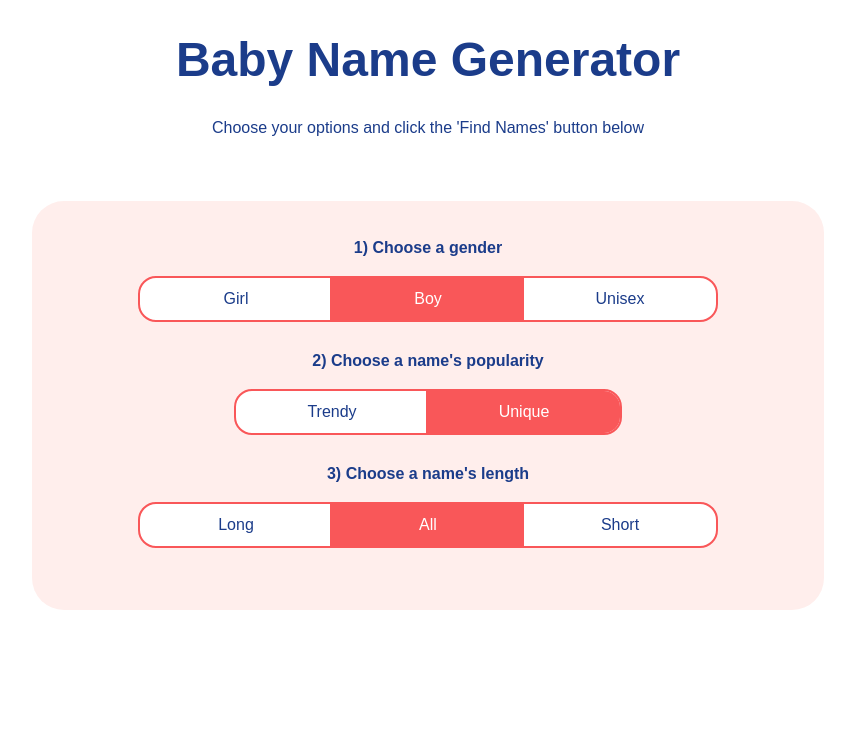
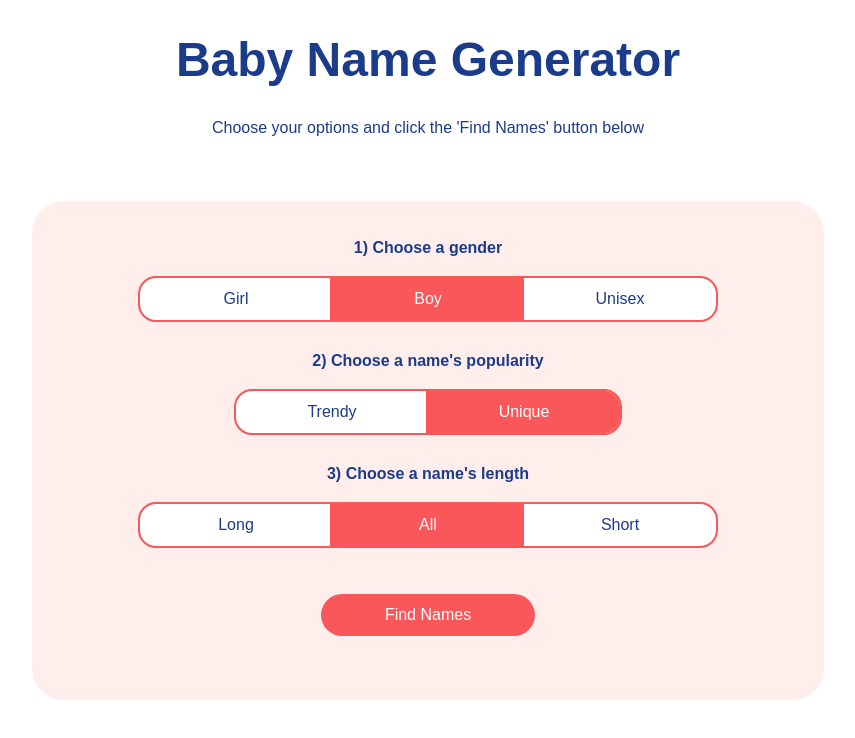
Before and after one commit to EgoLydia/baby-name-generator, a Nuxt app: page / in a window 1280 px wide. Shown: the top 738 px of the page, without its empty margins (212-1067 px from the left). Built offline with nearby package versions, Linux system fonts and the light colour scheme.

Commit message:
Feat: compute names on click after selecting options

```diff
--- a/app.vue
+++ b/app.vue
@@ -4,6 +4,7 @@
     <p>Choose your options and click the 'Find Names' button below</p>
     <div class="options-container">
       <Option :option="option" :options=options v-for=" option in optionsArray" :key="option.title" />
+      <button class="primary" @click="computedSelectedNames">Find Names</button>
       <div class="cards-container">
         <CardName :name="name" v-for="name, index in selectedNames" :key="name" @remove="() => removeName(index)"
           :index="index" />
@@ -46,6 +47,17 @@ const optionsArray = [
 ]
 
 const selectedNames = ref<string[]>([])
+
+const computedSelectedNames = () => {
+  const filteredNames = names.filter((name) => name.gender === options.gender)
+    .filter((name) => name.popularity === options.popularity)
+    .filter((name) => {
+      if (options.length === Length.ALL) return true
+      else return name.length === options.length
+    })
+  selectedNames.value = filteredNames.map(name => name.name)
+}
+
 const removeName = (index: number) => {
   const filteredNames = [...selectedNames.value]
   filteredNames.splice(index, 1)
```
